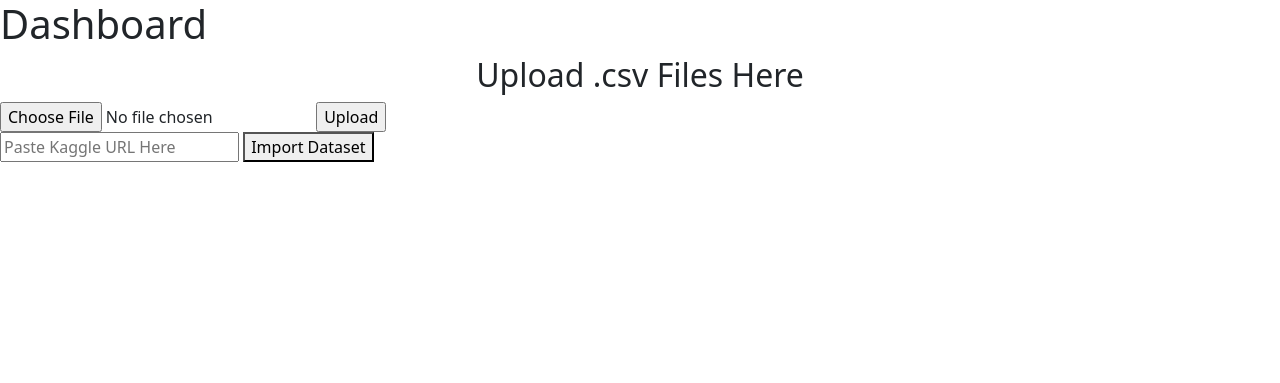
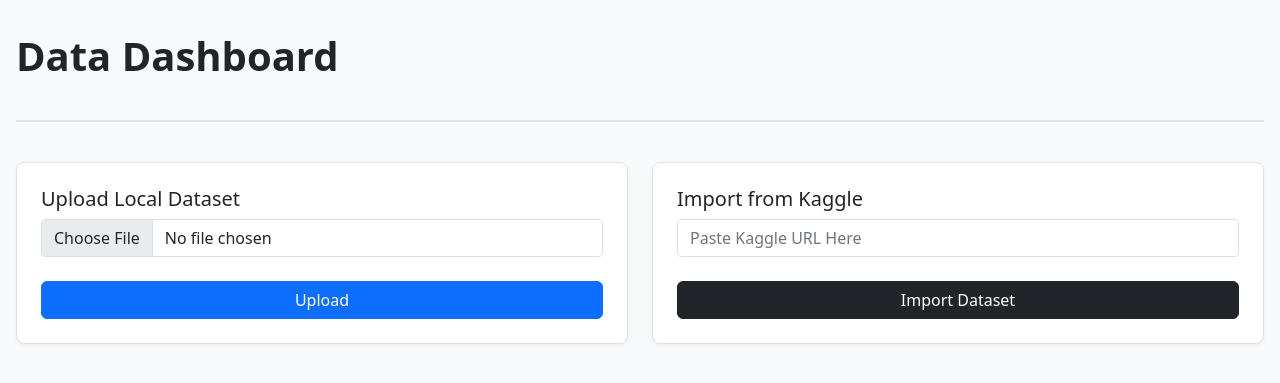
Before and after one commit to prsy-git/Data-Insights-Project, a Flask app: page /dashboard in a window 1280 px wide. Shown: the top 383 px of the page. Run offline with Flask 3, Linux system fonts and the light colour scheme.

Commit message:
Updated css styling
Updated styling using a custom css for dashboard page.

```diff
--- a/static/style.css
+++ b/static/style.css
@@ -1,3 +1,4 @@
+/*GLOBAL STYLING*/
 :root {
     --bg-color: #f8f9fa;
     --card-bg: #ffffff;
@@ -19,23 +20,92 @@
     margin-bottom: 1.5rem;
 }
 
-.nav-div {
-    display: flex;
-    justify-content: center;
-    align-items: center;
-    height: 100vh;
+/*LAYOUT*/
+.dashboard-container {
+    max-width: 1200 px;
+    margin: 0 auto;
 }
 
-.form-div {
-    display: flex;
-    justify-content: center;
-    align-items: center;
-    height: 100vh;
+.dashboard-header {
+    margin-bottom: 2.5rem;
+    border-bottom: 2px solid var(--border-color);
+    padding-bottom: 1rem;
 }
 
-.table-div {
+/*FORM LAYOUTS*/
+.ingestion-row {
     display: flex;
-    justify-content: center;
-    align-items: center;
-    height: 100vh;
+    gap: 1.5rem;
+    flex-wrap: wrap; /* Falls back to single column on small mobile screens */
+    margin-bottom: 2.5rem;
 }
+
+.form-card {
+    flex: 1;
+    min-width: 300px; /* Prevents forms from getting squished too tiny */
+    background: var(--card-bg);
+    border: 1px solid var(--border-color);
+    border-radius: 8px;
+    padding: 1.5rem;
+    box-shadow: 0 2px 4px rgba(0,0,0,0.04);
+}
+
+.form-card input[type="url"],
+.form-card input[type="file"] {
+    width: 100%;
+    padding: 0.375rem 0.75rem;
+    margin-bottom: 1rem;
+    border: 1px solid var(--border-color);
+    border-radius: 4px;
+}
+
+/*INSIGHTS FORMATTING*/
+.stats-grid {
+    display: grid;
+    grid-template-columns: repeat(auto-fit, minmax(220px, 1fr));
+    gap: 1.5rem;
+    margin-bottom: 2.5rem;
+}
+
+.stat-card {
+    background: var(--card-bg);
+    border-left: 4px solid var(--primary-color); /* Nice accent line */
+    border-top: 1px solid var(--border-color);
+    border-right: 1px solid var(--border-color);
+    border-bottom: 1px solid var(--border-color);
+    border-radius: 4px;
+    padding: 1.25rem;
+    box-shadow: 0 2px 4px rgba(0,0,0,0.04);
+}
+
+.stat-label {
+    font-size: 0.875rem;
+    text-transform: uppercase;
+    letter-spacing: 0.05em;
+    color: var(--text-muted);
+    margin-bottom: 0.5rem;
+}
+
+.stat-value {
+    font-size: 2rem;
+    font-weight: 700;
+}
+
+/*DATA VIEW*/
+.data-display-card {
+    background: var(--card-bg);
+    border: 1px solid var(--border-color);
+    border-radius: 8px;
+    padding: 1.5rem;
+    box-shadow: 0 2px 4px rgba(0,0,0,0.04);
+    margin-bottom: 2rem;
+}
+
+.table-scroll-window {
+    max-height: 450px;
+    overflow-y: auto;
+    border: 1px solid var(--border-color);
+    border-radius: 4px;
+    margin-top: 1rem;
+    margin-bottom: 1.5rem;
+}
--- a/templates/dashboard.html
+++ b/templates/dashboard.html
@@ -5,62 +5,67 @@
     <meta name="viewport" content="width=device-width, initial-scale=1">
     <title>Data Dashboard</title>
     <link href="https://cdn.jsdelivr.net/npm/bootstrap@5.2.3/dist/css/bootstrap.min.css" rel="stylesheet" integrity="sha384-rbsA2VBKQhggwzxH7pPCaAqO46MgnOM80zW1RWuH61DGLwZJEdK2Kadq2F9CUG65" crossorigin="anonymous">
+    <link rel="stylesheet" href="{{ url_for('static', filename='style.css') }}">
   </head>
   <body>
-    <h1>Dashboard</h1>
 
-    <h2 style="text-align: center;">Upload .csv Files Here</h2>
+    <div class="dashboard-container">
 
-    <div class="form-div">
-        <form method=post enctype=multipart/form-data>
-            <input type=file name=file>
-            <input type=submit value=Upload>
-        </form>
-    </div>
+        <div class="dashboard-header">
+            <h1>Data Dashboard</h1>
+        </div>
 
-    <div class="form-div">
-        <form method="post" enctype="multipart/form-data" action="{{ url_for('kaggle_import') }}">
-            <input type=url name=url placeholder="Paste Kaggle URL Here" required>
-            <button type="submit">Import Dataset</button>
-        </form>
-    </div>
+        <div class="ingestion-row">
+            <div class="form-card">
+                <h5>Upload Local Dataset</h5>
+                <form method="post" enctype="multipart/form-data">
+                    <input type="file" name="file" class="form-control">
+                    <input type="submit" value="Upload" class="btn btn-primary w-100 mt-2">
+                </form>
+            </div>
 
-    {% if data %}
-        <h2 style="text-align: center;">Data Insights</h2>
+            <div class="form-card">
+                <h5>Import from Kaggle</h5>
+                <form method="post" enctype="multipart/form-data" action="{{ url_for('kaggle_import') }}">
+                    <input type="url" name="url" placeholder="Paste Kaggle URL Here" class="form-control" required>
+                    <button type="submit" class="btn btn-dark w-100 mt-2">Import Dataset</button>
+                </form>
+            </div>
+        </div>
 
-        <table class="table">
-        <thead>
-            <tr>
-                <th>Metric</th>
-                <th>Value</th>
-            </tr>
-        </thead>
-        <tbody>
-            <tr>
-                <td>Total Rows</td>
-                <td>{{ data.row_count }}</td>
-            </tr>
+        {% if data %}
+            <hr class="my-5">
 
-            <tr>
-                <td>Total Columns</td>
-                <td>{{ data.col_count }}</td>
-            </tr>
-        </tbody>
-        </table>
+            <h2>Data Insights</h2>
 
-    <h2 style="text-align: center;">At a Glance: First 50 Rows of Data</h2>
+            <div class="stats-grid">
+                <div class="stat-card">
+                    <div class="stat-label">Total Rows</div>
+                    <div class="stat-value">{{ data.row_count }}</div>
+                </div>
+                <div class="stat-card">
+                    <div class="stat-label">Total Columns</div>
+                    <div class="stat-value">{{ data.col_count }}</div>
+                </div>
+            </div>
 
-    <div class="table-responsive" style="max-height: 400px; overflow-y: auto;">
+            <div class="data-display-card">
+                <div class="d-flex justify-content-between align-items-center flex-wrap mb-3">
+                    <h4 class="mb-0">At a Glance: First 50 Rows of Data</h4>
 
-        {{ data.html_table | safe }}
+                    <form method="POST" action="{{ url_for('clean_data') }}" class="mb-0">
+                        <input type="hidden" name="action" value="button_drop_missing">
+                        <button type="submit" class="btn btn-danger">Drop Missing Values</button>
+                    </form>
+                </div>
+
+                <div class="table-scroll-window table-responsive">
+                    {{ data.html_table | safe }}
+                </div>
+            </div>
+        {% endif %}
 
     </div>
-
-    <form method="POST" action="{{ url_for('clean_data') }}">
-        <input type="hidden" name="action" value="button_drop_missing">
-        <button type="submit" class="btn btn-danger">Drop Missing Values</button>
-    </form>
-    {% endif %}
 
 
     <script src="https://cdn.jsdelivr.net/npm/bootstrap@5.2.3/dist/js/bootstrap.bundle.min.js" integrity="sha384-kenU1KFdBIe4zVF0s0G1M5b4hcpxyD9F7jL+jjXkk+Q2h455rYXK/7HAuoJl+0I4" crossorigin="anonymous"></script>
```
